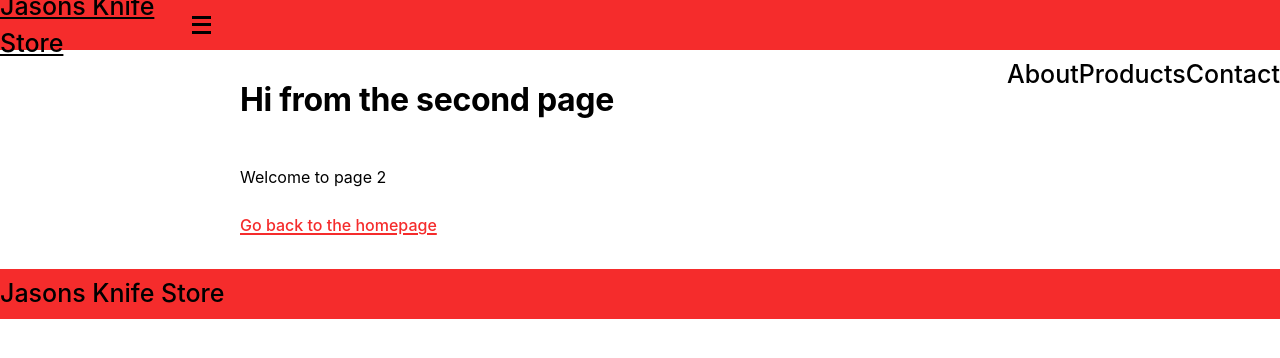
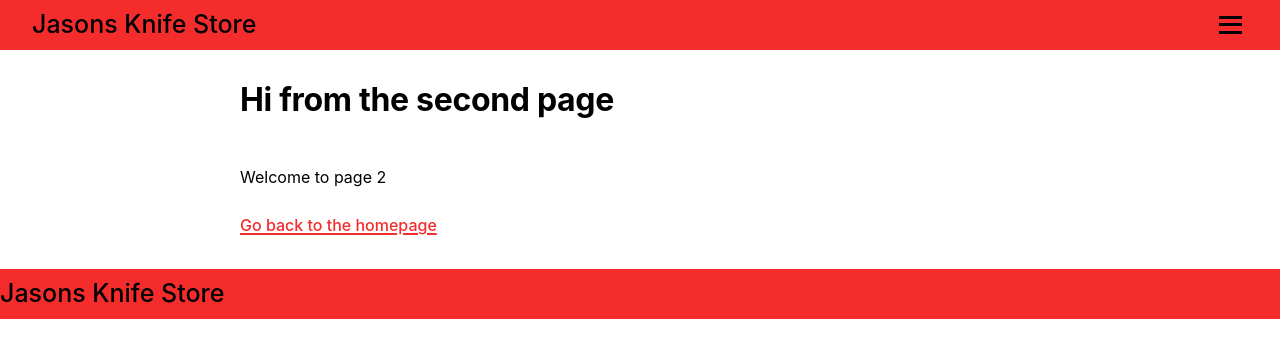
Before and after one commit to OLD-itdev164-sp2024/david-stupek-p2, a Gatsby site in the folder knife/: page /page-2 in a window 1280 px wide. Built offline with nearby package versions, Linux system fonts and the light colour scheme; Gatsby itself is replaced by a stand-in of ours.

Commit message:
MenuHeader

```diff
--- a/knife/src/components/header.js
+++ b/knife/src/components/header.js
@@ -5,14 +5,16 @@ import styled from "styled-components"
 import { useState } from "react";
 
 const StyledHeader = styled.header`
+  position: relative; // Ensure this is here
   margin: 0 auto;
-  padding: var(--space-4) var()(--size-gutter);
+  padding: var(--space-4) var(--size-gutter);
   display: flex;
   align-items: center;
   justify-content: space-between;
   height: 50px;
   background: ${props => props.theme.header.backgroundColor};
 `
+
 
 const StyledLink = styled(Link)`
 font-size: 25px;
@@ -31,7 +33,7 @@ const HamburgerIcon = styled.button`
   justify-content: space-around;
   height: 25px;
   width: 35px;
-  z-index: 10;
+  z-index: 30;
 
   span {
     display: block;
@@ -42,22 +44,20 @@ const HamburgerIcon = styled.button`
 `
 
 const NavLinks = styled.nav`
-  display: ${props => props.isOpen ? 'flex' : 'none'}; // Default hidden
+  display: ${props => props.isOpen ? 'flex' : 'none'};
+  flex-direction: column;
   align-items: center;
   position: absolute;
   top: 100%;
   left: 0;
+  right: 0;
+  padding-top: 20px; // Add some space at the top inside the container
   background: ${props => props.theme.header.backgroundColor};
-  width: 100%;
-  flex-direction: column;
-  @media (min-width: 768px) {
-    display: flex;
-    position: relative;
-    flex-direction: row;
-    justify-content: flex-end;
-    background: none;
-  }
+  z-index: 20;
+  transition: all 0.3s ease;
 `
+
+
 
 const Header = ({ siteTitle }) => {
   const [isOpen, setIsOpen] = useState(false);
@@ -67,12 +67,15 @@ const Header = ({ siteTitle }) => {
       <StyledLink to="/">
         {siteTitle}
       </StyledLink>
-      <HamburgerIcon onClick={() => setIsOpen(!isOpen)}>
+            <HamburgerIcon onClick={() => {
+        console.log('Current state:', isOpen, '— Toggling state now.');
+        setIsOpen(!isOpen);
+      }}>
         <span></span>
         <span></span>
         <span></span>
       </HamburgerIcon>
-      <NavLinks isOpen={isOpen}>
+      <NavLinks isOpen={isOpen} style={{ display: isOpen ? 'flex' : 'none' }}>
         <StyledLink to="/about">About</StyledLink>
         <StyledLink to="/products">Products</StyledLink>
         <StyledLink to="/contact">Contact</StyledLink>
@@ -80,6 +83,7 @@ const Header = ({ siteTitle }) => {
     </StyledHeader>
   );
 }
+
 
 Header.propTypes = {
   siteTitle: PropTypes.string
```
